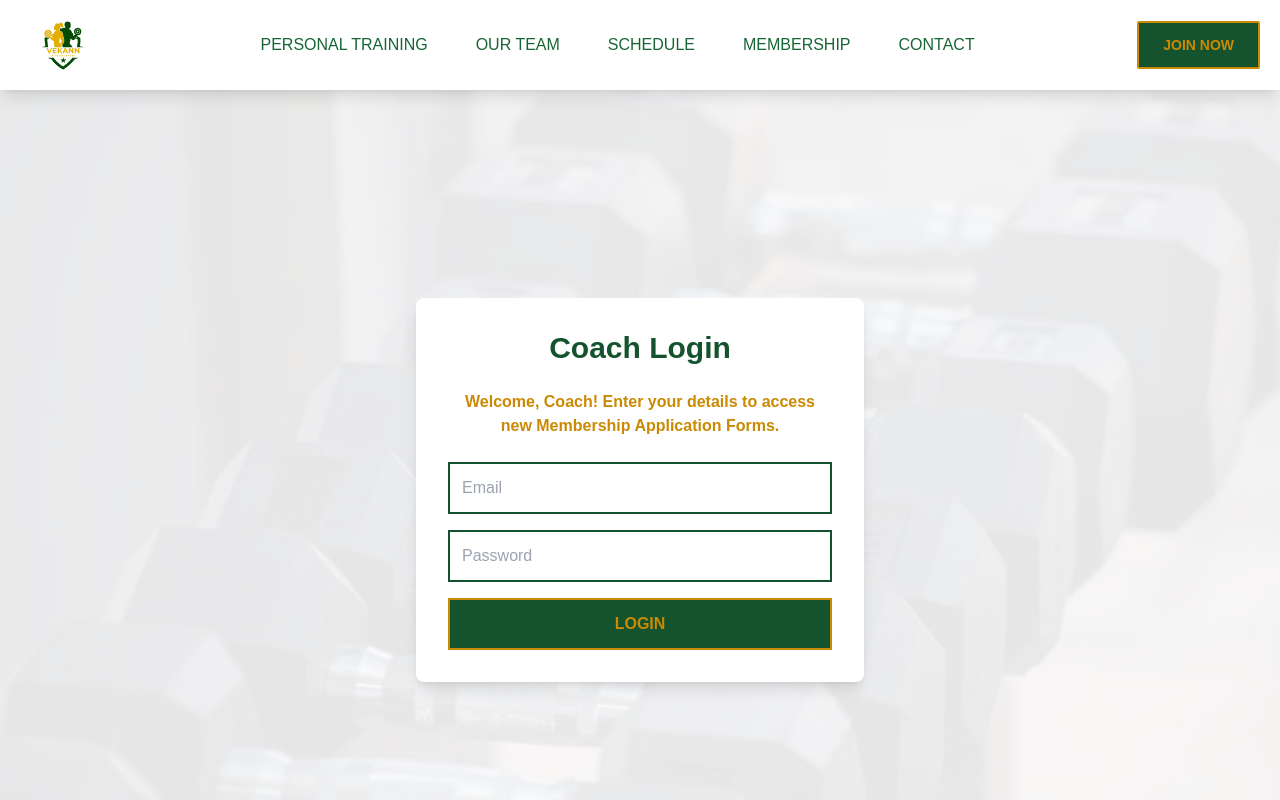
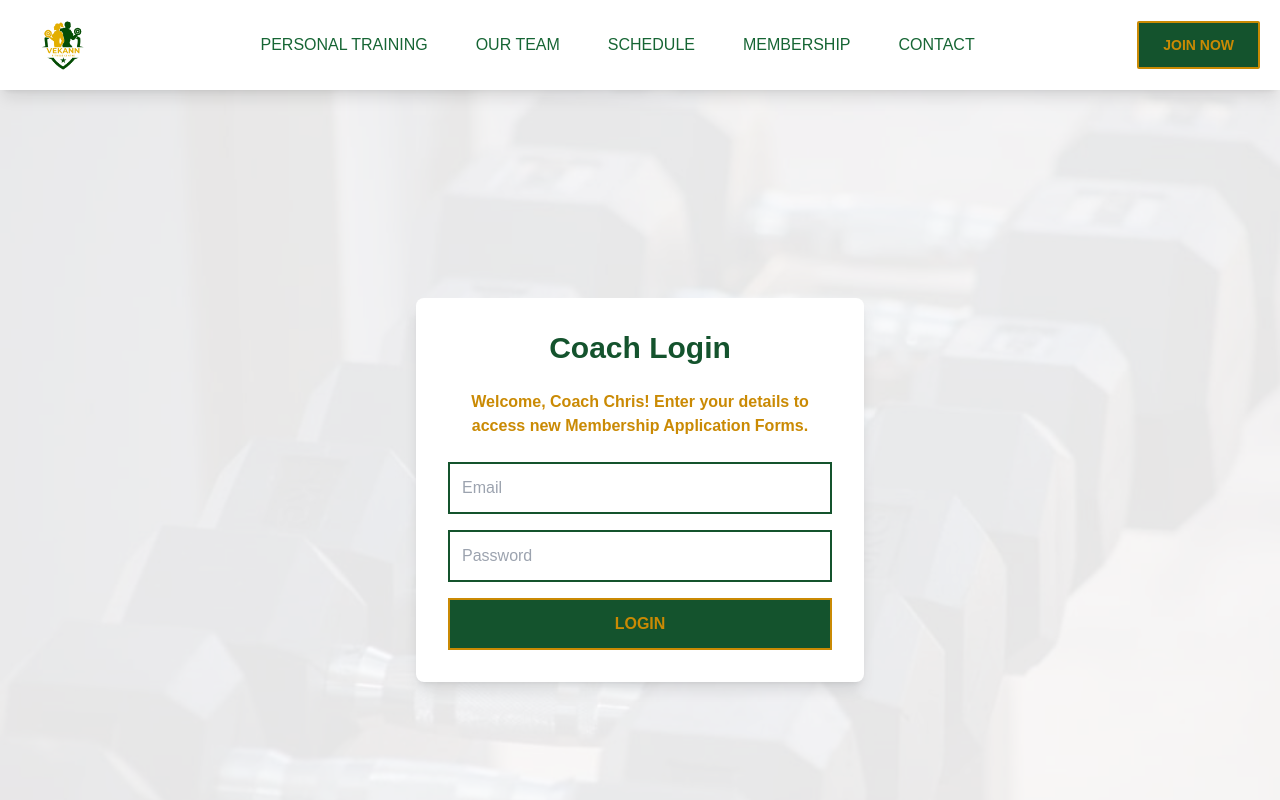
Before and after one commit to Masimbakutendaishe/VekannFitnessCentre, a Next.js app: page /CoachLoginPage in a window 1280 px wide. Shown: the top 800 px of the page. Built offline with nearby package versions, Linux system fonts and the light colour scheme; no server answers.

Commit message:
Update CoachLoginPage.js

```diff
--- a/pages/CoachLoginPage.js
+++ b/pages/CoachLoginPage.js
@@ -35,7 +35,7 @@ const CoachLoginPage = () => {
       <div className="max-w-md w-full bg-white p-8 rounded-lg shadow-lg relative z-10">
         <h2 className="text-3xl font-bold text-green-900 mb-6 text-center">Coach Login</h2>
         <p className="font-bold text-yellow-600 mb-6 text-center">
-          Welcome, Coach! Enter your details to access new Membership Application Forms.
+          Welcome, Coach Chris! Enter your details to access new Membership Application Forms.
         </p>
         {error && <p className="text-red-600 text-center mb-4">{error}</p>}
         <form onSubmit={handleLogin} className="space-y-4">
```
